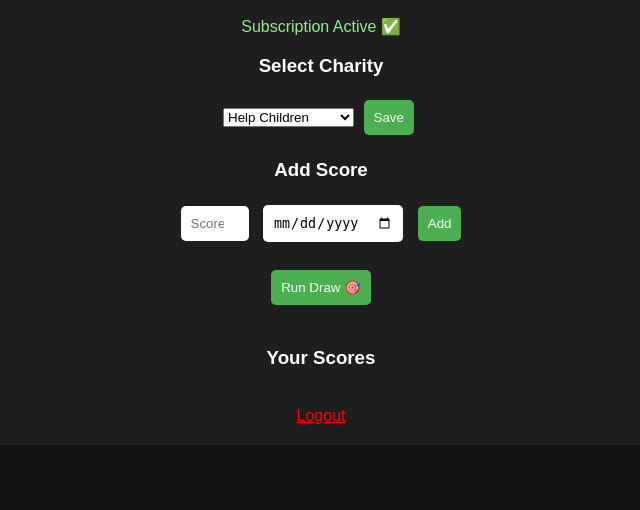
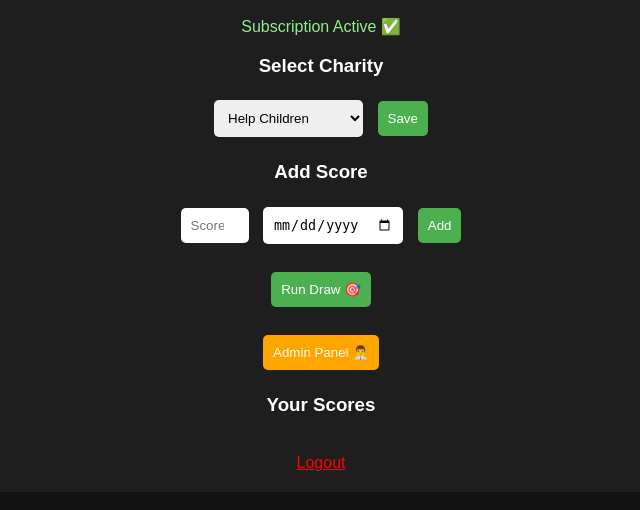
Before and after one commit to Divyanshu-official/golf-charity-app, a Flask app: template templates/dashboard.html in a window 1280 px wide. Shown: the part 189-699 px from the top of the page, without its empty margins (319-959 px from the left). Run offline with Flask 3, Linux system fonts and the light colour scheme; the template is opened without the code that fills it: values that come from a table or form of the project are taken from there, others are empty.

Commit message:
Enhance dashboard layout with admin button and styles

```diff
--- a/templates/dashboard.html
+++ b/templates/dashboard.html
@@ -19,7 +19,7 @@
             border-radius: 10px;
         }
 
-        input, button {
+        input, button, select {
             padding: 10px;
             margin: 5px;
             border-radius: 5px;
@@ -48,6 +48,10 @@
             margin-top: 20px;
             display: inline-block;
             color: red;
+        }
+
+        .admin-btn {
+            background-color: orange;
         }
     </style>
 </head>
@@ -88,12 +92,17 @@
         <button type="submit">Add</button>
     </form>
 
-    <!-- ✅ RUN DRAW BUTTON ADDED -->
+    <!-- Run Draw -->
     <br>
     <a href="/run_draw">
         <button>Run Draw 🎯</button>
     </a>
+
+    <!-- Admin Button -->
     <br><br>
+    <a href="/admin">
+        <button class="admin-btn">Admin Panel 👨‍💼</button>
+    </a>
 
     <!-- Scores -->
     <h3>Your Scores</h3>
@@ -103,6 +112,7 @@
         {% endfor %}
     </ul>
 
+    <!-- Logout -->
     <a href="/logout" class="logout">Logout</a>
 
 </div>
```
